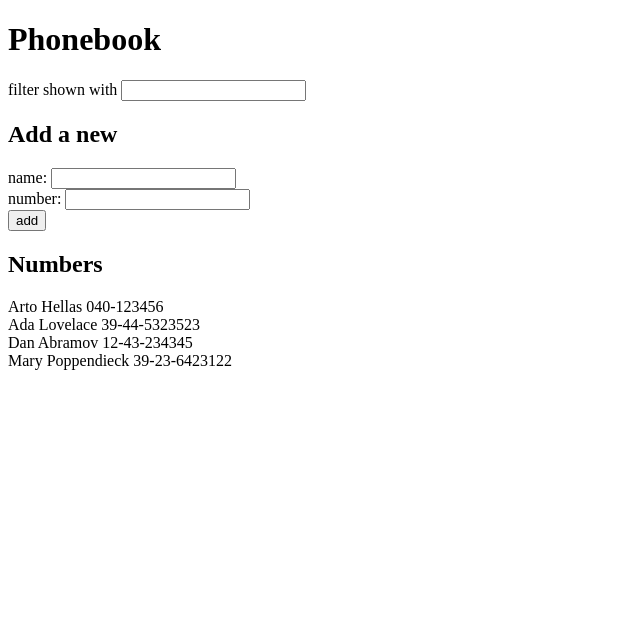
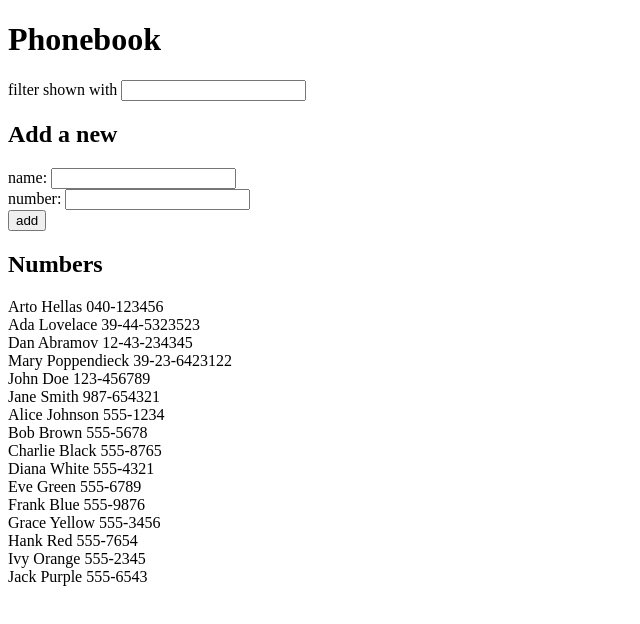
Before and after one commit to datorres335/FullStackOpen2, a React (Vite) app in the folder part2/phonebook/: page / in a window 1280 px wide. Shown: the top 624 px of the page, without its empty margins (0-640 px from the left). Built offline with nearby package versions, Linux system fonts and the light colour scheme; data requests are answered from the project's data file.

Commit message:
finished part 2.11

```diff
--- /dev/null
+++ b/part2/phonebook/db.json
@@ -0,0 +1,84 @@
+{
+  "persons":[
+    {
+      "name": "Arto Hellas",
+      "number": "040-123456",
+      "id": "1"
+    },
+    {
+      "name": "Ada Lovelace",
+      "number": "39-44-5323523",
+      "id": "2"
+    },
+    {
+      "name": "Dan Abramov",
+      "number": "12-43-234345",
+      "id": "3"
+    },
+    {
+      "name": "Mary Poppendieck",
+      "number": "39-23-6423122",
+      "id": "4"
+    },
+    {
+      "name": "John Doe",
+      "number": "123-456789",
+      "id": "5"
+    },
+    {
+      "name": "Jane Smith",
+      "number": "987-654321",
+      "id": "6"
+    },
+    {
+      "name": "Alice Johnson",
+      "number": "555-1234",
+      "id": "7"
+    },
+    {
+      "name": "Bob Brown",
+      "number": "555-5678",
+      "id": "8"
+    },
+    {
+      "name": "Charlie Black",
+      "number": "555-8765",
+      "id": "9"
+    },
+    {
+      "name": "Diana White",
+      "number": "555-4321",
+      "id": "10"
+    },
+    {
+      "name": "Eve Green",
+      "number": "555-6789",
+      "id": "11"
+    },
+    {
+      "name": "Frank Blue",
+      "number": "555-9876",
+      "id": "12"
+    },
+    {
+      "name": "Grace Yellow",
+      "number": "555-3456",
+      "id": "13"
+    },
+    {
+      "name": "Hank Red",
+      "number": "555-7654",
+      "id": "14"
+    },
+    {
+      "name": "Ivy Orange",
+      "number": "555-2345",
+      "id": "15"
+    },
+    {
+      "name": "Jack Purple",
+      "number": "555-6543",
+      "id": "16"
+    }
+  ]
+}
--- a/part2/phonebook/package.json
+++ b/part2/phonebook/package.json
@@ -7,9 +7,11 @@
     "dev": "vite",
     "build": "vite build",
     "lint": "eslint .",
-    "preview": "vite preview"
+    "preview": "vite preview",
+    "server": "json-server -p 3001 db.json"
   },
   "dependencies": {
+    "axios": "^1.9.0",
     "react": "^19.1.0",
     "react-dom": "^19.1.0"
   },
@@ -22,6 +24,7 @@
     "eslint-plugin-react-hooks": "^5.2.0",
     "eslint-plugin-react-refresh": "^0.4.19",
     "globals": "^16.0.0",
+    "json-server": "^1.0.0-beta.3",
     "vite": "^6.3.5"
   }
 }
--- a/part2/phonebook/src/App.jsx
+++ b/part2/phonebook/src/App.jsx
@@ -1,19 +1,25 @@
-import { useState } from 'react'
+import axios from 'axios'
+import { useState, useEffect } from 'react'
 import Filter from './components/Filter'
 import PersonForm from './components/PersonForm'
 import Persons from './components/Persons'
 
 const App = () => {
-  const [persons, setPersons] = useState([
-    { name: 'Arto Hellas', number: '040-123456', id: 1 },
-    { name: 'Ada Lovelace', number: '39-44-5323523', id: 2 },
-    { name: 'Dan Abramov', number: '12-43-234345', id: 3 },
-    { name: 'Mary Poppendieck', number: '39-23-6423122', id: 4 }
-  ])
+  const [persons, setPersons] = useState([])
   const [newName, setNewName] = useState('')
   const [newNumber, setNewNumber] = useState('')
   const [searchName, setSearchName] = useState('')
   const [filteredPersons, setFilteredPersons] = useState([])
+
+  useEffect(() => {
+    console.log('effect used')
+    axios
+      .get('http://localhost:3001/persons')
+      .then(response => {
+        console.log('promise fulfilled')
+        setPersons(response.data)
+      })
+  }, [])
 
   const addPerson = (event) => {
     event.preventDefault()
```
Also changed, not shown: 1 other file (tests, documents, lock files or other folders).
